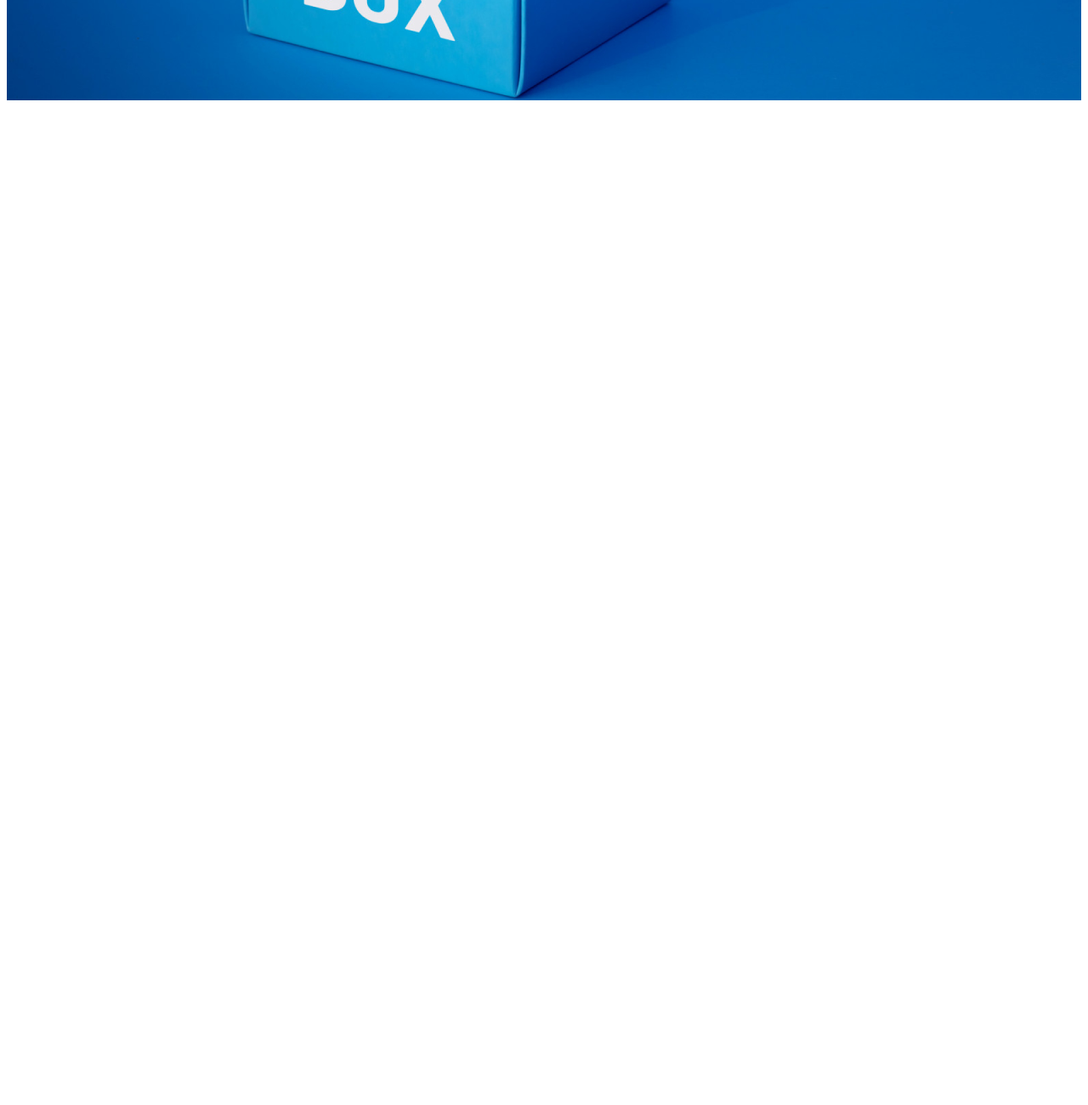
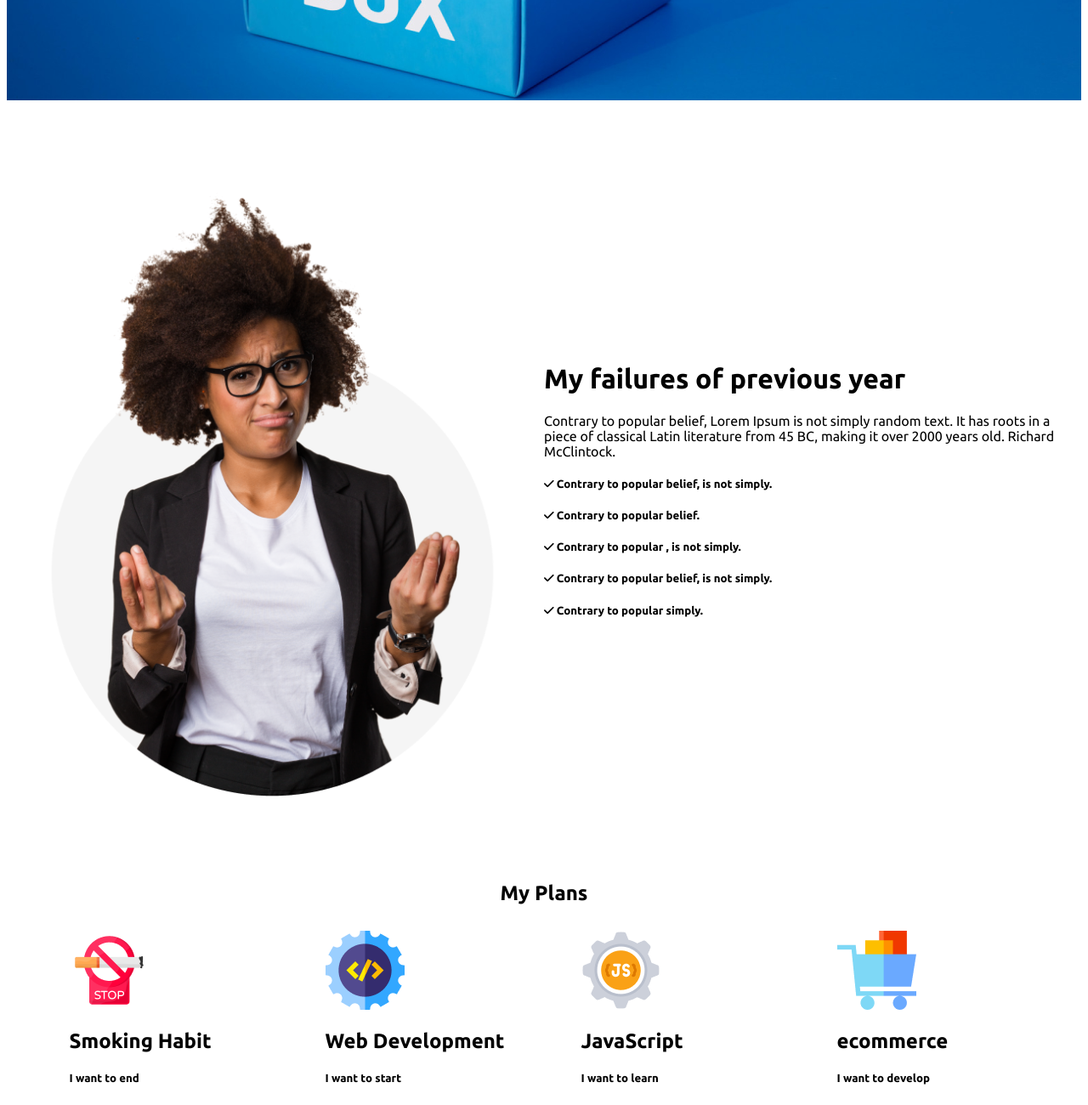
Before and after one commit to Samin35/new-year-website, a plain HTML site: page index.html in a window 1280 px wide. Shown: the part 698-1998 px from the top of the page at 85% size. Before the commit the page ends 903 px from the top, so only its background shows below. Drawn offline with Linux system fonts and the light colour scheme; a web font is replaced by a local one.

Commit message:
section done

```diff
--- a/index.html
+++ b/index.html
@@ -11,6 +11,7 @@
     <link
         href="https://fonts.googleapis.com/css2?family=Abril+Fatface&family=Alumni+Sans+Collegiate+One:ital@1&family=Anek+Telugu:wght@300;400&family=Antonio:wght@600&family=Black+Ops+One&family=Libre+Baskerville&family=Oswald:wght@200;300&family=Poppins:wght@500&family=Roboto:wght@500;900&family=Rubik+Dirt&family=Rubik:ital,wght@1,300&family=Secular+One&family=Ubuntu:ital,wght@0,300;0,400;0,500;0,700;1,300;1,400;1,500;1,700&display=swap"
         rel="stylesheet">
+    <script src="https://kit.fontawesome.com/2d8f4b4119.js" crossorigin="anonymous"></script>
 </head>
 
 <body>
@@ -24,6 +25,47 @@
         </div>
     </header>
     <main>
+        <div class="failer">
+            <img src="images/person.png" alt="" class="person">
+            <div class="failer-content">
+                <h1>My failures of previous year</h1>
+                <p>Contrary to popular belief, Lorem Ipsum is not simply random text. It has roots in a piece of
+                    classical
+                    Latin literature from 45 BC, making it over 2000 years old. Richard McClintock.</p>
+                <h5><i class="fa-solid fa-check"></i> Contrary to popular belief, is not simply.</h5>
+                <h5><i class="fa-solid fa-check"></i> Contrary to popular belief.</h5>
+                <h5><i class="fa-solid fa-check"></i> Contrary to popular , is not simply.</h5>
+                <h5><i class="fa-solid fa-check"></i> Contrary to popular belief, is not simply.</h5>
+                <h5><i class="fa-solid fa-check"></i> Contrary to popular simply.</h5>
+
+            </div>
+        </div>
+
+        <section class="plans">
+            <h1 class="plan-title">My Plans</h1>
+            <div class="plan-div">
+                <div class="plan">
+                    <img src="images/icons/smoke.png" alt="">
+                    <h1>Smoking Habit</h1>
+                    <h5>I want to end</h5>
+                </div>
+                <div class="plan">
+                    <img src="images/icons/web.png" alt="">
+                    <h1>Web Development</h1>
+                    <h5>I want to start</h5>
+                </div>
+                <div class="plan">
+                    <img src="images/icons/js.png" alt="">
+                    <h1>JavaScript</h1>
+                    <h5>I want to learn</h5>
+                </div>
+                <div class="plan">
+                    <img src="images/icons/ecom.png" alt="">
+                    <h1>ecommerce</h1>
+                    <h5>I want to develop</h5>
+                </div>
+            </div>
+        </section>
 
     </main>
     <footer>
--- a/style/style.css
+++ b/style/style.css
@@ -19,7 +19,7 @@ body {
 .primary-btn {
     height: 64;
     width: 160;
-    padding: 10px 20px;
+    padding: 20px 35px;
     background-color: white;
     color: blue;
     font-weight: 700;
@@ -30,6 +30,7 @@ body {
 .wrap {
     word-wrap: break-word;
     word-break: break-all;
+    color: white;
 }
 
 .header-div {
@@ -37,7 +38,7 @@ body {
 
     width: 50%;
     text-align: right;
-    margin: 320px 40px 0 0;
+    margin: 320px 45px 0 0;
 
 
 }
@@ -52,3 +53,45 @@ header {
 }
 
 /*MAIN SECTION DESIGN*/
+
+main {
+    margin: 0 30px 0 30px;
+}
+
+.failer {
+    display: flex;
+    align-items: center;
+    justify-content: space-between;
+}
+
+.failer-content {
+    width: 50%;
+}
+
+.person {
+    width: 560px;
+    height: 720px;
+}
+
+/*PLANS SECTION*/
+
+.plan-div {
+    display: flex;
+    align-items: center;
+    justify-content: center;
+    justify-content: space-around;
+}
+
+.plan-title {
+    text-align: center;
+    margin-bottom: 30px;
+}
+
+.plan {
+    width: 214px;
+    height: 197px;
+}
+
+.plans {
+    margin-top: 100px;
+}
```
